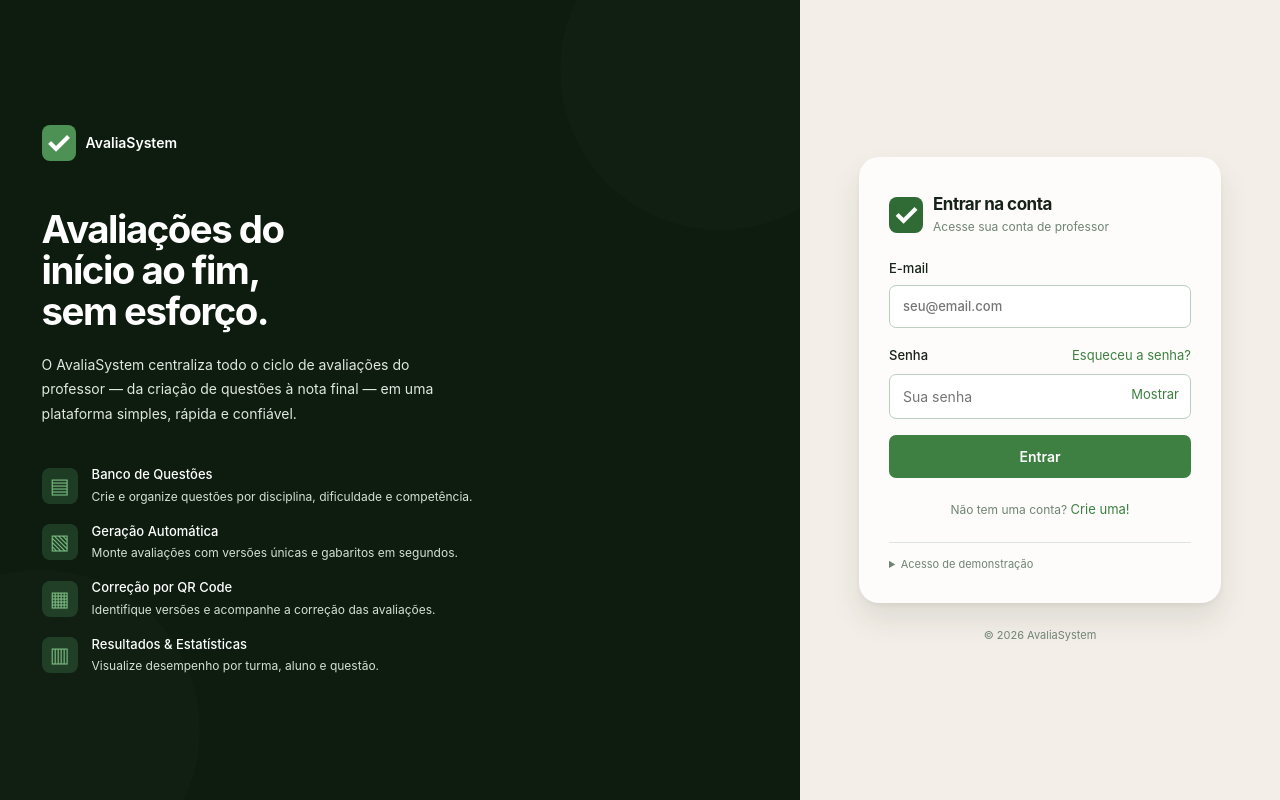
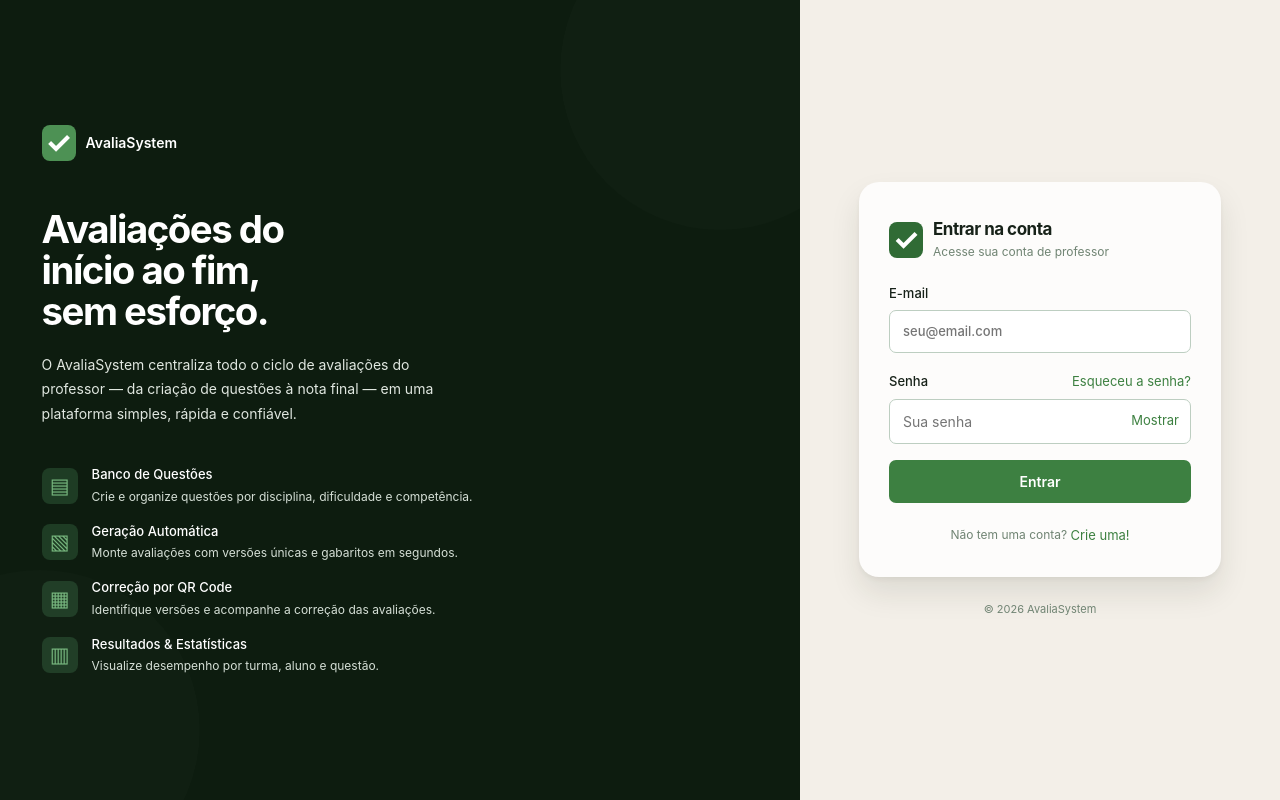
Before and after one commit to gabriel-Koehler/projetosgp, a Node server app: template views/login.ejs in a window 1280 px wide. Run offline with Node 20, Linux system fonts and the light colour scheme; the template is opened without the code that fills it, so the values that code supplies are empty.

Commit message:
fix: remove acesso de demonstracao da tela de login

```diff
--- a/public/auth.js
+++ b/public/auth.js
@@ -74,7 +74,6 @@ $('auth-form').onsubmit = async event => {
 
 setMode('login');
 if (real) {
-  document.querySelector('.demo-help').hidden = true;
   api('/auth/options').then(({google}) => {
     $('google').hidden = !google;
     document.querySelector('.divider').hidden = !google;
--- a/public/styles.css
+++ b/public/styles.css
@@ -392,22 +392,6 @@ small {
   font-size: 12px;
   color: var(--muted);
   margin: 20px 0 0
-}
-
-.demo-help {
-  font-size: 11px;
-  color: var(--muted);
-  margin-top: 20px;
-  padding-top: 13px;
-  border-top: 1px solid var(--border)
-}
-
-.demo-help summary {
-  cursor: pointer
-}
-
-.demo-help p {
-  margin: 8px 0 0
 }
 
 .auth-footer {
--- a/views/login.ejs
+++ b/views/login.ejs
@@ -5,5 +5,5 @@
 <section class="auth-side"><div class="login-card"><header class="auth-heading"><span class="brand-mark">✓</span><div><h2 id="auth-title">Entrar na conta</h2><p id="auth-subtitle">Acesse sua conta de professor</p></div></header>
 <button class="secondary full" id="google" type="button" hidden><span class="google-mark">G</span> Continuar com o Google</button><div class="divider" hidden>ou use seu e-mail</div>
 <form id="auth-form"><label id="name-field" hidden>Nome<input name="name" autocomplete="name" maxlength="100"></label><label>E-mail<input name="email" type="email" autocomplete="username" placeholder="seu@email.com" required maxlength="200"></label><div id="password-field"><div class="label-row"><label for="password">Senha</label><button class="text-button" id="recover" type="button">Esqueceu a senha?</button></div><div class="password-wrap"><input id="password" name="password" type="password" autocomplete="current-password" placeholder="Sua senha" required maxlength="128"><button type="button" id="toggle-password" class="text-button" aria-controls="password" aria-pressed="false">Mostrar</button></div></div><p id="auth-feedback" role="alert" hidden></p><button type="submit" id="submit-auth">Entrar</button></form>
-<p class="auth-switch"><span id="switch-label">Não tem uma conta?</span> <button id="switch-mode" class="text-button" type="button">Crie uma!</button></p><details class="demo-help"><summary>Acesso de demonstração</summary><p>professor@avaliasystem.com<br>Senha: 123456</p><p>Dados fictícios em memória; reiniciam com o servidor.</p></details></div><small class="auth-footer">© <%= new Date().getFullYear() %> AvaliaSystem</small></section>
+<p class="auth-switch"><span id="switch-label">Não tem uma conta?</span> <button id="switch-mode" class="text-button" type="button">Crie uma!</button></p></div><small class="auth-footer">© <%= new Date().getFullYear() %> AvaliaSystem</small></section>
 </main></body></html>
```
